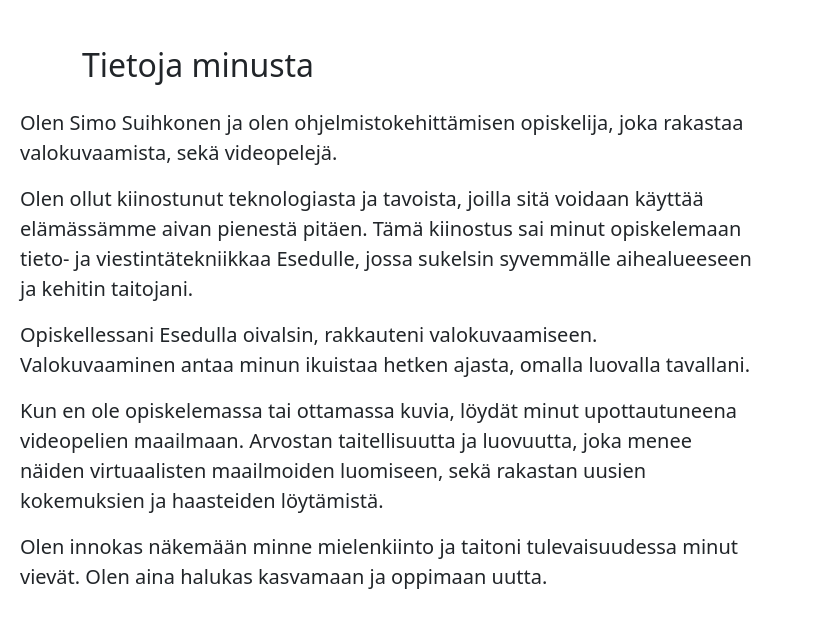
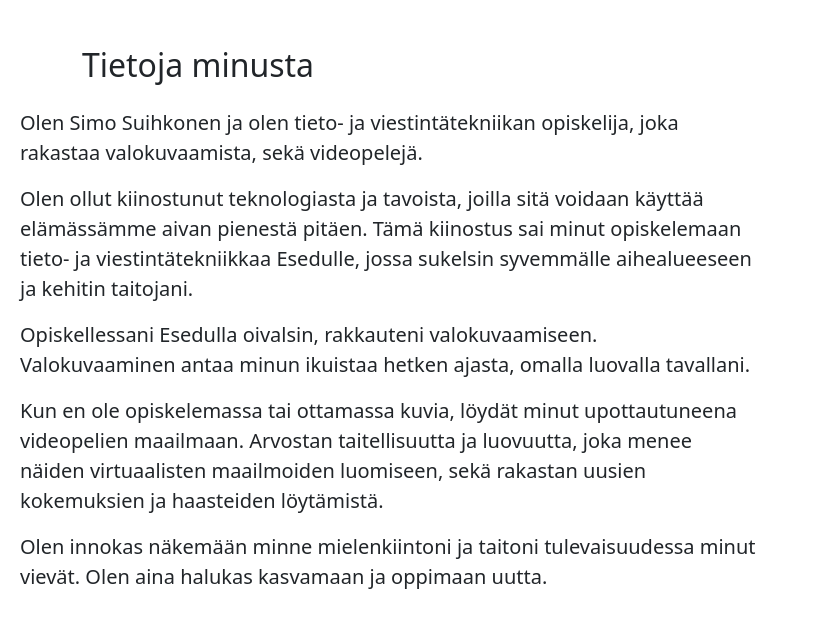
Before and after one commit to Saimou0/Portofolio-nettisivu, a plain HTML site: page index.html in a window 1280 px wide. Shown: the part 882-1519 px from the top of the page, 442-1280 px from the left. Drawn offline with nearby package versions, Linux system fonts and the light colour scheme.

Commit message:
Update index.html

```diff
--- a/index.html
+++ b/index.html
@@ -61,11 +61,11 @@
                 </div>
 
                 <div class="col-lg-8 fs-5">
-                    <p>Olen Simo Suihkonen ja olen ohjelmistokehittämisen opiskelija, joka rakastaa valokuvaamista, sekä videopelejä.</p>
+                    <p>Olen Simo Suihkonen ja olen tieto- ja viestintätekniikan opiskelija, joka rakastaa valokuvaamista, sekä videopelejä.</p>
                     <p>Olen ollut kiinostunut teknologiasta ja tavoista, joilla sitä voidaan käyttää elämässämme aivan pienestä pitäen. Tämä kiinostus sai minut opiskelemaan tieto- ja viestintätekniikkaa Esedulle, jossa sukelsin syvemmälle aihealueeseen ja kehitin taitojani.</p>
                     <p>Opiskellessani Esedulla oivalsin, rakkauteni valokuvaamiseen. Valokuvaaminen antaa minun ikuistaa hetken ajasta, omalla luovalla tavallani.</p>
                     <p>Kun en ole opiskelemassa tai ottamassa kuvia, löydät minut upottautuneena videopelien maailmaan. Arvostan taitellisuutta ja luovuutta, joka menee näiden virtuaalisten maailmoiden luomiseen, sekä rakastan uusien kokemuksien ja haasteiden löytämistä.</p>
-                    <p>Olen innokas näkemään minne mielenkiinto ja taitoni tulevaisuudessa minut vievät. Olen aina halukas kasvamaan ja oppimaan uutta.</p>
+                    <p>Olen innokas näkemään minne mielenkiintoni ja taitoni tulevaisuudessa minut vievät. Olen aina halukas kasvamaan ja oppimaan uutta.</p>
                 </div>
 
             </div>
```
